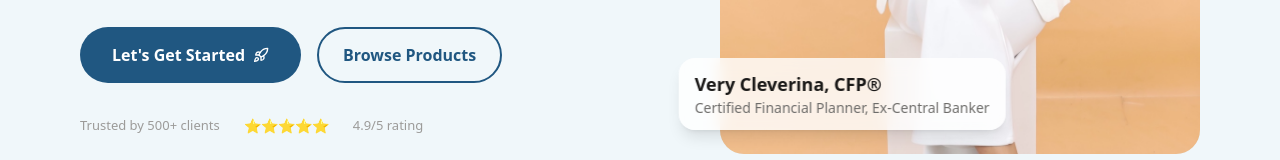
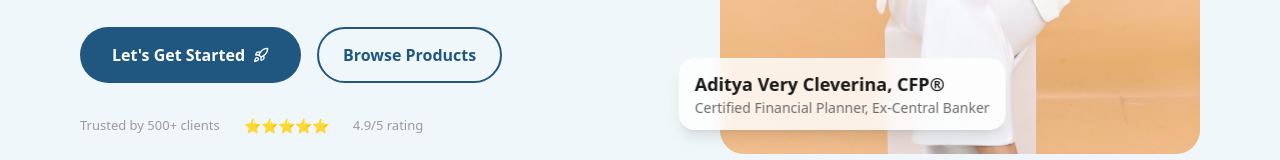
Before and after one commit to nailulf/CFP-Very, a Next.js app: page / in a window 1280 px wide. Shown: the part 518-678 px from the top of the page. Built offline with nearby package versions, Linux system fonts and the light colour scheme; no server answers.

Commit message:
fix: correct advisor name to include first name
Update the displayed name from "Very Cleverina, CFP®" to "Aditya Very Cleverina, CFP®" to ensure the advisor's full name is shown correctly on the homepage.

```diff
--- a/src/app/page.tsx
+++ b/src/app/page.tsx
@@ -69,7 +69,7 @@ export default function Home() {
             {/* Image */}
             <div className="relative flex-shrink-0 w-full max-w-[480px]">
                <div className="absolute bottom-6 left-6 bg-white/80 backdrop-blur-sm rounded-2xl px-4 py-3 shadow-lg transform translate-x-[-20%] z-10">
-                <h3 className="text-lg font-bold text-[#1A1918]">Very Cleverina, CFP®</h3>
+                <h3 className="text-lg font-bold text-[#1A1918]">Aditya Very Cleverina, CFP®</h3>
                 <p className="text-sm text-[#6D6C6A]">Certified Financial Planner, Ex-Central Banker</p>
               </div>
               <div className="relative w-full h-[520px] rounded-3xl overflow-hidden bg-[#E0EFF5]">
```
